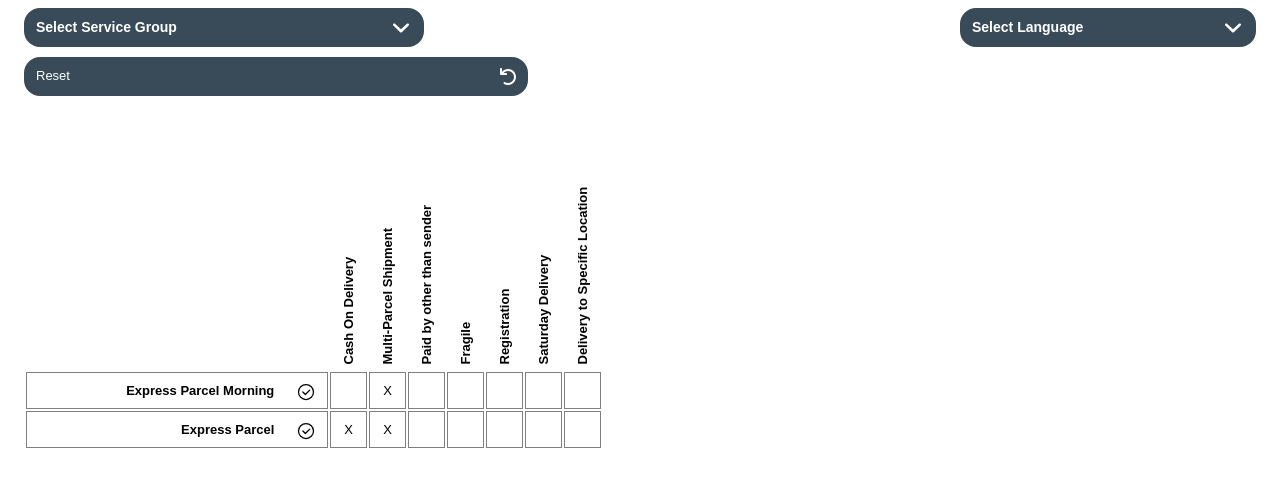
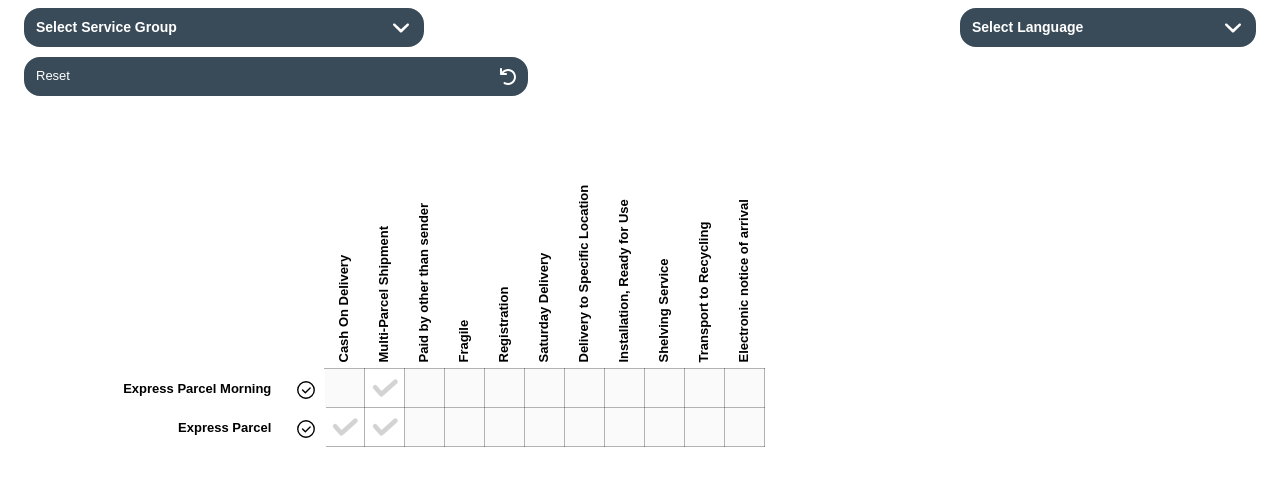
Before and after one commit to samiaalto/ServiceMatrix2, a React (Create React App) app: page / in a window 1280 px wide. Shown: the top 486 px of the page. Built offline with nearby package versions, Linux system fonts and the light colour scheme.

Commit message:
Added checkbox

```diff
--- a/package.json
+++ b/package.json
@@ -16,6 +16,7 @@
     "react-flexbox-grid": "2.1.2",
     "react-i18next": "11.16.2",
     "react-scripts": "^4.0.3",
+    "react-spring": "9.4.4",
     "react-table": "7.7.0",
     "react-transition-group": "4.4.2",
     "typejs": "0.1.0",
--- a/src/App.tsx
+++ b/src/App.tsx
@@ -2,6 +2,7 @@ import './styles.css';
 import { useState, useEffect, useMemo } from 'react';
 import Dropdown from './components/Dropdown';
 import Button from './components/Button';
+import Checkbox from './components/Checkbox';
 import Table from './components/Table';
 import additionalServices from './additionalServices.json';
 import services from './services.json';
@@ -27,6 +28,10 @@ export default function App() {
     { id: 1, value: t('Finnish'), additionalInfo: 'fi' },
   ];
 
+  function handleButtonClick(e) {
+    console.log(e);
+  }
+
   function mapColumns(additionalServices) {
     let columns = [
       { Header: ' ', accessor: 'service', tipText: '' },
@@ -46,10 +51,34 @@ export default function App() {
     let rows = [];
     for (let record of services.records) {
       let service = {};
-      service['service'] = t(record.ServiceCode);
+      service['service'] = (
+        //<Grid fluid className="serviceContainer">
+        <Row>
+          <Col xs={10} className="serviceNameDiv">
+            <span className="serviceName">{t(record.ServiceCode)}</span>
+          </Col>
+          <Col xs={2} className="serviceButton">
+            <Button
+              title=""
+              type="select"
+              onClick={(e) => {
+                handleButtonClick(e);
+              }}
+            />
+          </Col>
+        </Row>
+        //</Grid>
+      );
       service['serviceGroup'] = t(record.ServiceGroup);
       for (let addon of record.AdditionalServices) {
-        service[addon.Addon] = 'X';
+        service[addon.Addon] = (
+          <Checkbox
+            title={'X'}
+            onClick={(e) => {
+              handleButtonClick(e);
+            }}
+          />
+        );
       }
       rows.push(service);
     }
@@ -74,10 +103,6 @@ export default function App() {
     if (selectedItem[0]) {
     }
   }, [selectedItem]);
-
-  function handleButtonClick(e) {
-    console.log(e.target.className);
-  }
 
   return (
     <div className="App">
@@ -115,7 +140,9 @@ export default function App() {
             />
           </Col>
         </Row>
-        <Table columns={columns} data={data.filter(filterCriteria)} />
+        <div className="content">
+          <Table columns={columns} data={data.filter(filterCriteria)} />
+        </div>
       </Grid>
     </div>
   );
--- a/src/additionalServices.json
+++ b/src/additionalServices.json
@@ -89,7 +89,7 @@
     {
       "ServiceCode": "3105",
       "DisplayNameEN": "Registration",
-      "DisplayNameFI": "",
+      "DisplayNameFI": null,
       "DescriptionEN": "A registered shipment is only handed over to the recipient or a person authorized by the recipient. The recipient’s identity and any power of attorney are verified upon handing over.",
       "DescriptionFI": null,
       "LabelMarking": "5",
@@ -135,6 +135,97 @@
       "Pudo": true,
       "ExcludedAdditionalServices": [],
       "AvailableCountries": []
+    },
+    {
+      "ServiceCode": "3116",
+      "DisplayNameEN": "Installation, Ready for Use",
+      "DisplayNameFI": "Installation, Ready for Use",
+      "DescriptionEN": "Installation, Ready for Use",
+      "DescriptionFI": "Installation, Ready for Use",
+      "LabelMarking": "16",
+      "Home": true,
+      "Pudo": false,
+      "ExcludedAdditionalServices": [],
+      "AvailableCountries": [
+        {
+          "Country": "FI"
+        },
+        {
+          "Country": "EE"
+        },
+        {
+          "Country": "LV"
+        },
+        {
+          "Country": "LT"
+        }
+      ]
+    },
+    {
+      "ServiceCode": "3119",
+      "DisplayNameEN": "Shelving Service",
+      "DisplayNameFI": "Hyllytyspalvelu",
+      "DescriptionEN": "Shelving Service",
+      "DescriptionFI": "Shelving Service",
+      "LabelMarking": "19",
+      "Home": true,
+      "Pudo": false,
+      "ExcludedAdditionalServices": [],
+      "AvailableCountries": [
+        {
+          "Country": "FI"
+        }
+      ]
+    },
+    {
+      "ServiceCode": "3137",
+      "DisplayNameEN": "Transport to Recycling",
+      "DisplayNameFI": "Transport to Recycling",
+      "DescriptionEN": "Transport to Recycling",
+      "DescriptionFI": "Transport to Recycling",
+      "LabelMarking": "37",
+      "Home": true,
+      "Pudo": false,
+      "ExcludedAdditionalServices": [],
+      "AvailableCountries": [
+        {
+          "Country": "FI"
+        },
+        {
+          "Country": "EE"
+        },
+        {
+          "Country": "LV"
+        },
+        {
+          "Country": "LT"
+        }
+      ]
+    },
+    {
+      "ServiceCode": "3139",
+      "DisplayNameEN": "Electronic notice of arrival",
+      "DisplayNameFI": "Electronic notice of arrival",
+      "DescriptionEN": "We will send an SMS to the parcel addressee after the driver has loaded the parcel at the terminal.",
+      "DescriptionFI": "We will send an SMS to the parcel addressee after the driver has loaded the parcel at the terminal.",
+      "LabelMarking": null,
+      "Home": true,
+      "Pudo": true,
+      "ExcludedAdditionalServices": [],
+      "AvailableCountries": [
+        {
+          "Country": "FI"
+        },
+        {
+          "Country": "EE"
+        },
+        {
+          "Country": "LV"
+        },
+        {
+          "Country": "LT"
+        }
+      ]
     }
   ]
 }
--- a/src/components/Checkbox.tsx
+++ b/src/components/Checkbox.tsx
@@ -1,31 +1,72 @@
 import './styles/Checkbox_styles.css';
+import { useState } from 'react';
+import { animated, useSpring, useChain, useSpringRef } from 'react-spring';
 
 interface checkboxProps {
   title: string;
-  type: string;
   onClick: (el) => void;
 }
 
-function Checkbox({ title, type, onClick }: checkboxProps) {
+function Checkbox({ title, onClick }: checkboxProps) {
+  const [isChecked, setIsChecked] = useState(false);
+  const [checkMarkLength, setCheckMarkLenght] = useState(null);
+
+  const checkboxAnimationRef = useSpringRef();
+  const checkMarkAnimationRef = useSpringRef();
+
+  const checkboxAnimationStyle = useSpring({
+    backgroundColor: isChecked ? '#394b58' : '#fff',
+    ref: checkboxAnimationRef,
+  });
+  const checkMarkAnimationStyle = useSpring({
+    x: isChecked ? 0 : checkMarkLength,
+    ref: checkMarkAnimationRef,
+  });
+
+  useChain(
+    isChecked
+      ? [checkboxAnimationRef, checkMarkAnimationRef]
+      : [checkMarkAnimationRef, checkboxAnimationRef],
+    [0, 0.1]
+  );
+
   function handleOnClick(el) {
     onClick(el);
     //console.log('CLICKED');
   }
 
   return (
-    <div className={'checkbox-wrapper ' + type}>
-      <div
-        tabIndex={0}
-        className="checkbox-header"
-        role="button"
-        onKeyPress={(el) => handleOnClick(el)}
-        onClick={(el) => handleOnClick(el)}>
-        <div className="checkbox-header_title">
-          <p className="checkbox-header_title--bold">{title}</p>
-        </div>
-        <div className="checkbox-header_icon">{}</div>
-      </div>
-    </div>
+    <label className="checkboxLabel">
+      <input type="checkbox" onChange={() => setIsChecked(!isChecked)} />
+      <animated.svg
+        className={`checkbox ${isChecked ? 'checkbox--active' : ''}`}
+        aria-hidden="true"
+        viewBox="-5.5 0 25 10"
+        fill="none"
+        style={checkboxAnimationStyle}>
+        <animated.path
+          d="M1 4.5L5 9L14 1"
+          strokeLinejoin="round"
+          strokeLinecap="round"
+          strokeWidth="3"
+          stroke={isChecked ? '#394b58' : '#d3d3d3'}
+        />
+        <animated.path
+          d="M1 4.5L5 9L14 1"
+          strokeLinejoin="round"
+          strokeLinecap="round"
+          strokeWidth="3"
+          strokeDasharray={checkMarkLength}
+          strokeDashoffset={checkMarkAnimationStyle.x}
+          stroke={isChecked ? '#fff' : '#fff'}
+          ref={(ref) => {
+            if (ref) {
+              setCheckMarkLenght(ref.getTotalLength());
+            }
+          }}
+        />
+      </animated.svg>
+    </label>
   );
 }
 
--- a/src/components/Table.jsx
+++ b/src/components/Table.jsx
@@ -1,7 +1,5 @@
-import { useTable, initialState } from 'react-table';
+import { useTable } from 'react-table';
 import './styles/Table_styles.css';
-import Button from './Button';
-import { Grid, Row, Col } from 'react-flexbox-grid';
 
 function Table({ columns, data }) {
   function TableUI({ columns, data }) {
@@ -18,14 +16,27 @@ function Table({ columns, data }) {
         <thead>
           {headerGroups.map((headerGroup) => (
             <tr {...headerGroup.getHeaderGroupProps()}>
-              {headerGroup.headers.map((column, index) => (
+              {headerGroup.headers.map((column, index) => {
+                if (column.id === 'service') {
+                  return (
+                    <th className="headerTitle tooltip left" {...column.getHeaderProps()}>
+                      <div> {column.render('Header')} </div>
+                      {headerGroup.headers[index].tipText && (
+                        <span>{headerGroup.headers[index].tipText}</span>
+                      )}
+                    </th>
+                  );
+                } else {
+                  return (
                     <th className="headerTitle tooltip" {...column.getHeaderProps()}>
                       <div> {column.render('Header')} </div>
                       {headerGroup.headers[index].tipText && (
                         <span>{headerGroup.headers[index].tipText}</span>
                       )}
                     </th>
-              ))}
+                  );
+                }
+              })}
             </tr>
           ))}
         </thead>
@@ -37,17 +48,8 @@ function Table({ columns, data }) {
                 {row.cells.map((cell) => {
                   if (cell.column.id === 'service') {
                     return (
-                      <td className="service" {...cell.getCellProps()}>
-                        <Grid fluid className="serviceContainer">
-                          <Row>
-                            <Col xs={10} className="serviceNameDiv">
-                              <span className="serviceName">{cell.render('Cell')}</span>
-                            </Col>
-                            <Col xs={2}>
-                              <Button title="" type="select" />
-                            </Col>
-                          </Row>
-                        </Grid>
+                      <td className="service" pinleft="true" {...cell.getCellProps()}>
+                        {cell.render('Cell')}
                       </td>
                     );
                   } else {
--- a/src/components/styles/Button_styles.css
+++ b/src/components/styles/Button_styles.css
@@ -5,7 +5,7 @@
   --reset-button-hover-color: rgb(255, 194, 38);
   --clipboard-button-bg: #6c757d;
   --clipboard-button-border: 2px solid #6c757d;
-  --select-button-bg: #fff;
+  --select-button-bg: transparent;
   --select-button-border: 0;
   --select-button-hover-bg: #394b58;
   --speed: 0.3s ease-in-out;
@@ -87,24 +87,32 @@
 
 .select {
   background-color: var(--select-button-bg);
-  border: var(--select-button-border);
+  border: 0;
   border-radius: 0;
-  width: 35px;
-}
-
-.select .btn-header_icon {
-  height: 20px;
-  width: 20px;
-  -webkit-transform: translateX(30%);
-  -ms-transform: translateX(30%);
-  transform: translateX(30%);
+  height: 39px;
+  width: 39px;
 }
 
 .btn-wrapper.select:hover {
   background-color: var(--select-button-hover-bg);
+  border: 0;
+}
+
+.btn-wrapper.select:hover svg {
+  fill: white;
+  filter: brightness(1.2);
 }
 
 .select .btn-header_icon svg {
-  transition: all var(--speed);
+  transition: all 0.5s ease-in-out;
   fill: black;
+  position: absolute;
+  height: 22px;
+  width: 22px;
+  left: 8px;
+  top: 10px;
 }
+
+.select .btn-header_icon path {
+  stroke-width: 3 !important;
+}
--- /dev/null
+++ b/src/components/styles/Checkbox_styles.css
@@ -0,0 +1,48 @@
+:root {
+  --checkbox-border-radius: 0;
+  --reset-button-bg: #394b58;
+  --reset-button-border: 2px solid #394b58;
+  --reset-button-hover-color: rgb(255, 194, 38);
+  --clipboard-button-bg: #6c757d;
+  --clipboard-button-border: 2px solid #6c757d;
+  --select-button-bg: #fff;
+  --select-button-border: 0;
+  --select-button-hover-bg: #394b58;
+  --speed: 0.3s ease-in-out;
+}
+
+input[type='checkbox'] {
+  clip: rect(0 0 0 0);
+  clip-path: inset(50%);
+  height: 1px;
+  width: 1px;
+  overflow: hidden;
+  position: absolute;
+  white-space: nowrap;
+}
+
+.checkbox {
+  height: 100% !important;
+  width: 100%;
+  padding: 0;
+  margin: 0;
+  background-color: rgba(255, 255, 255, 0);
+}
+
+.checkboxLabel {
+  position: absolute;
+  top: 0;
+  left: 0;
+  right: 0;
+  bottom: 0;
+  display: flex;
+  align-items: center;
+  justify-content: center;
+  background-color: rgba(255, 255, 255, 0);
+}
+
+.checkboxLabel svg {
+  height: 39px;
+  width: 39px;
+  background-color: rgba(255, 255, 255, 0);
+}
--- a/src/components/styles/Table_styles.css
+++ b/src/components/styles/Table_styles.css
@@ -13,7 +13,7 @@ th.headerTitle > div {
 }
 
 .serviceContainer {
-  padding: 0 !important;
+  padding: 0;
 }
 
 .serviceName {
@@ -22,22 +22,42 @@ th.headerTitle > div {
   align-self: flex-end;
 }
 
+td.service {
+  border-left: 0;
+  border-bottom: 0;
+  border-top: 0;
+  background-color: #fff;
+}
+
 .serviceNameDiv {
   align-self: center;
   text-align: right;
+  padding: 0;
+}
+
+.serviceButton {
+  padding: 0 0 0 5px;
 }
 
 .service {
   padding: 0;
+  height: 39px;
   min-width: 300px;
   max-width: 300px;
 }
 
+tr {
+  max-height: 39px !important;
+}
+
 td {
-  width: 35px;
-  height: 35px;
+  min-width: 39px;
+  min-height: 39px !important;
+  max-width: 39px;
+  max-height: 39px !important;
   padding: 0;
-  border: 1px solid grey;
+  border: 1px solid rgba(0, 0, 0, 0.3);
+  background-color: rgba(0, 0, 0, 0.02);
 }
 
 .tooltip span {
@@ -61,3 +81,75 @@ td {
 .tooltip:hover span {
   visibility: visible;
 }
+
+table {
+  border-spacing: 0;
+  border-collapse: collapse;
+  overflow: hidden;
+  z-index: 1;
+}
+
+th:hover {
+  background-color: #394b58;
+  color: #fff;
+  cursor: pointer;
+  transition: color 0.2s ease-in-out;
+  transition-delay: 0.1s;
+}
+
+td:hover {
+  background-color: #394b58;
+  color: #fff;
+  cursor: pointer;
+  transition: color 0.2s ease-in-out;
+  transition-delay: 0.1s;
+}
+td:hover:first-child {
+  background-color: #394b58;
+}
+td:hover:nth-child(3n) {
+  background-color: #394b58;
+}
+tr:last-child td:hover {
+  background-color: #394b58;
+}
+
+td,
+th,
+.row,
+.col {
+  cursor: pointer;
+  position: relative;
+}
+
+th.left:hover {
+  background-color: #fff;
+}
+
+td:hover::before,
+th:hover::before {
+  background-color: rgba(57, 75, 88, 0.2);
+  content: '\00a0';
+  height: 100%;
+  /*left: -5000px;
+  left:90px;*/
+  right: 0px;
+  position: absolute;
+  top: 0;
+  width: 10000px;
+  z-index: -1;
+}
+
+td:hover::after,
+th:hover::after {
+  background-color: rgba(57, 75, 88, 0.2);
+  content: '\00a0';
+  height: 10000px;
+  left: 0;
+  position: absolute;
+  /*top: -5000px;
+  top:0;*/
+  bottom: 0px;
+  width: 100%;
+  z-index: -1;
+}
--- a/src/styles.css
+++ b/src/styles.css
@@ -3,3 +3,12 @@
   font-size: 13px;
   text-align: center;
 }
+
+html,
+body {
+  overflow: hidden;
+}
+
+.content {
+  margin-right: 0;
+}
```
Lines whose indentation alone changed are shown as unchanged.
